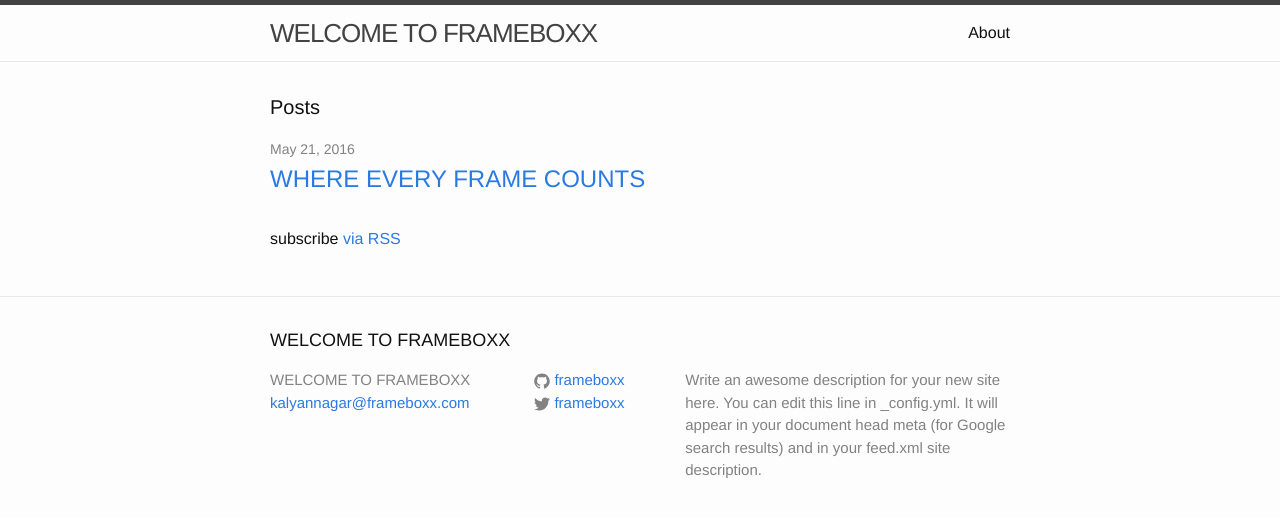
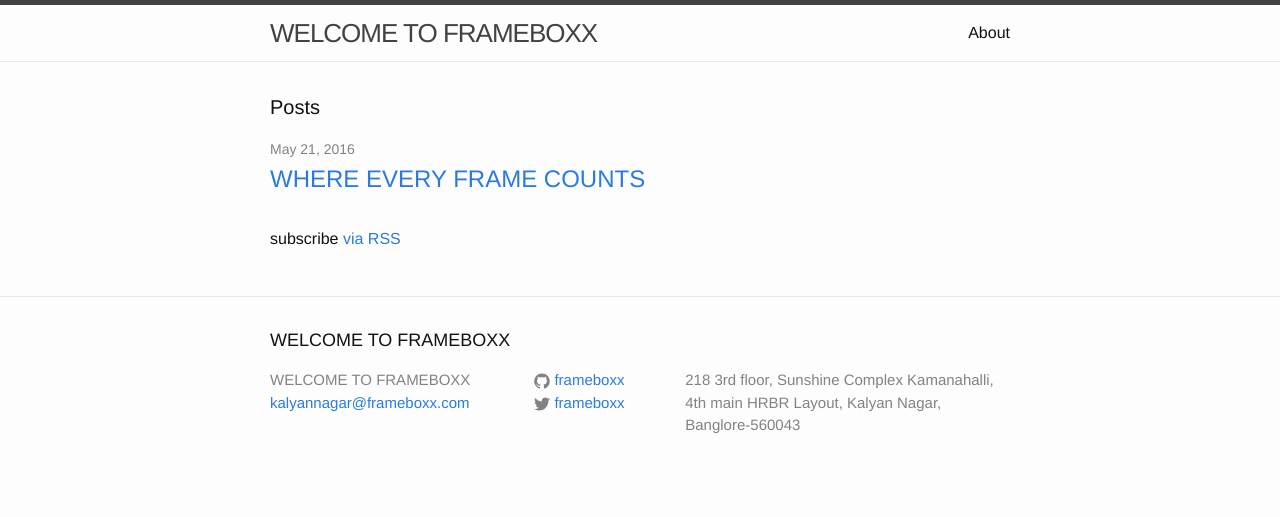
Before and after one commit to shelz46/shelz46.github.io, a Jekyll site: the page built from index.html, in a window 1280 px wide. Shown: the top 517 px of the page. Built offline with Jekyll 4.4.1, drawn with Linux system fonts in a browser that asks for light colours.

Commit message:
fourth commit

```diff
--- a/_config.yml
+++ b/_config.yml
@@ -9,9 +9,9 @@
 title: WELCOME TO FRAMEBOXX
 email: kalyannagar@frameboxx.com
 description: > # this means to ignore newlines until "baseurl:"
-  Write an awesome description for your new site here. You can edit this
-  line in _config.yml. It will appear in your document head meta (for
-  Google search results) and in your feed.xml site description.
+  218 3rd floor, Sunshine Complex
+  Kamanahalli, 4th main HRBR Layout,
+  Kalyan Nagar, Banglore-560043
 baseurl: "" # the subpath of your site, e.g. /blog
 url: "http://www.frameboxxkalyannagar.com" # the base hostname & protocol for your site
 twitter_username: frameboxx
```
